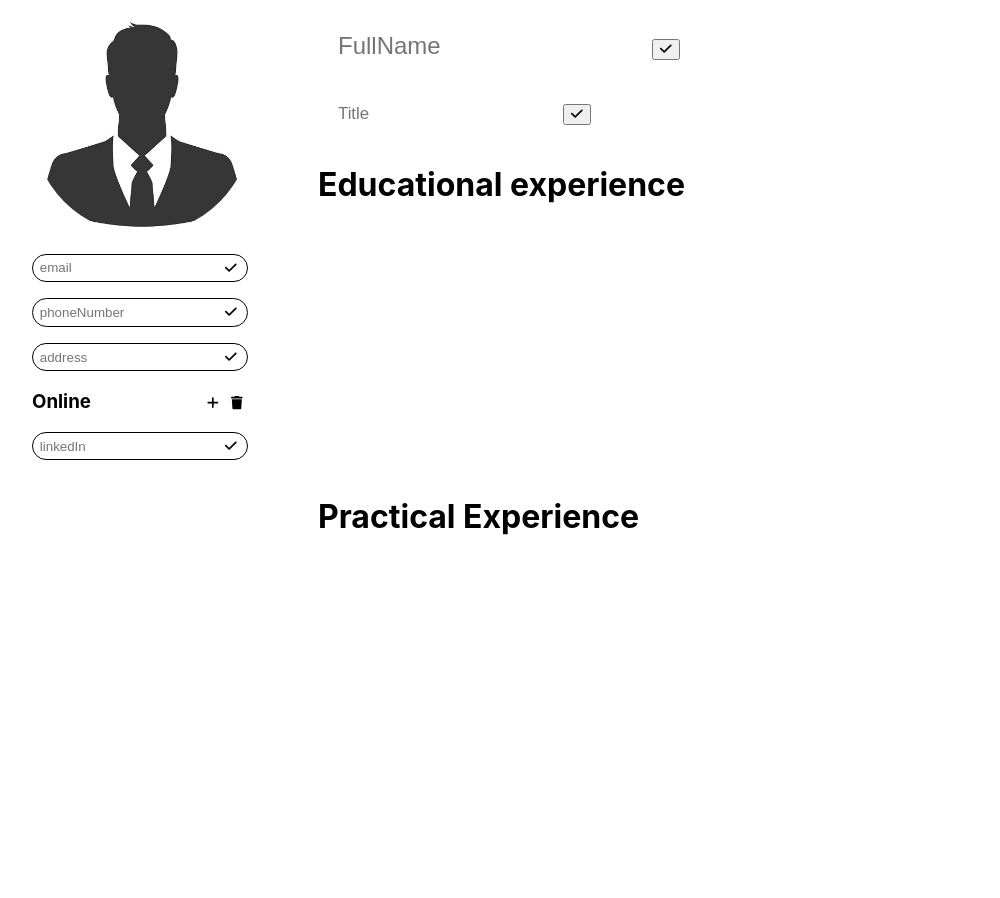
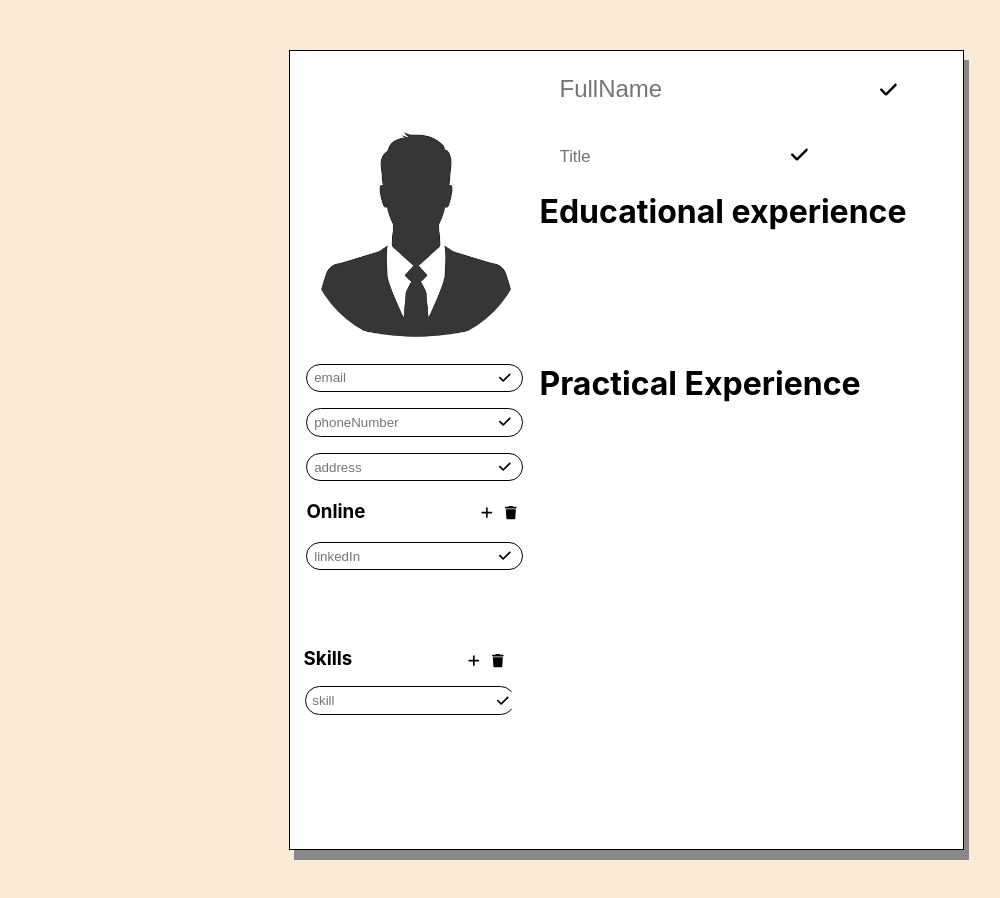
Before and after one commit to AhmedSaadKader/cv-project, a React (Create React App) app: page / in a window 1280 px wide. Shown: the whole page, without its empty margins (14-1014 px from the left). Before the commit the page ends 816 px from the top, so only its background shows below. Built offline with nearby package versions, Linux system fonts and the light colour scheme.

Commit message:
added skills section and adjusted the styling

```diff
--- a/src/App.css
+++ b/src/App.css
@@ -1,7 +1,21 @@
+* {
+  box-sizing: border-box;
+}
+
+body {
+  background-color: antiquewhite;
+}
+
 .App {
+  border: 1px solid black;
+  box-shadow:5px 10px #888888;
   display: grid;
-  grid-template-columns: minmax(300px, 1fr) minmax(300px, 5fr);
-  grid-template-rows: 1fr 3fr 3fr;
+  grid-template-columns: minmax(250px, 1fr) minmax(300px, 5fr);
+  /* grid-template-rows: 1fr 3fr 3fr 3fr 3fr; */
+  grid-template-rows: 120px minmax(min-content, max-content) ;
   height: 100vh;
-  margin: 0.5rem 2rem;
+  margin: 50px auto;
+  max-width: min-content;
+  min-width: 675px;
+  background-color: white;
 }
--- a/src/App.js
+++ b/src/App.js
@@ -3,6 +3,7 @@ import GeneralComponents from "./components/general-components/GeneralComponents
 import EducationalExperience from "./components/Education/Educational-Experience";
 import PracticalExperience from "./components/work/Practical-Experience";
 import BasicInfo from "./components/NameAndTitle/Basic-info";
+import Skills from "./components/skills/Skills";
 import { Component } from "react";
 
 class App extends Component {
@@ -10,6 +11,7 @@ class App extends Component {
     return (
       <div className="App">
         <GeneralComponents />
+        <Skills />
         <BasicInfo />
         <EducationalExperience />
         <PracticalExperience />
--- a/src/components/NameAndTitle/basicInfo.module.css
+++ b/src/components/NameAndTitle/basicInfo.module.css
@@ -16,17 +16,27 @@
     border: none;
 }
 
+.basicNameInput input:focus {
+    outline: none;
+}
+
+.basicNameInput button {
+    background-color: white;
+    border: none;
+    font-size: larger;
+}
+
 .basicTitleInput input {
     padding: 0.25rem;
     font-size: 1.05rem;
     border: none;
 }
 
-.basicInput input:focus {
+.basicTitleInput input:focus {
     outline: none;
 }
 
-.basicInput button {
+.basicTitleInput button {
     background-color: white;
     border: none;
     font-size: larger;
--- a/src/components/general-components/general.module.css
+++ b/src/components/general-components/general.module.css
@@ -1,6 +1,7 @@
 
 .generalInformation {
     grid-row: 1/4;
+    margin: auto;
 }
 
 .generalInformation fieldset{
--- /dev/null
+++ b/src/components/skills/Skills.js
@@ -0,0 +1,72 @@
+import React, { Component } from "react";
+import InputAndResult from "../basicComponents/InputAndResult";
+import wrapper from "../basicComponents/Wrapper";
+import styles from "./skills.module.css";
+import { FontAwesomeIcon } from "@fortawesome/react-fontawesome";
+import { faCheck } from "@fortawesome/free-solid-svg-icons";
+import { faPen } from "@fortawesome/free-solid-svg-icons";
+import { faPlus } from "@fortawesome/free-solid-svg-icons";
+import { faTrash } from "@fortawesome/free-solid-svg-icons";
+import wrapperComponent from "../basicComponents/Wrapper";
+
+const inputSkillStyle = styles.skillsInput;
+const displaySkillStyle = styles.skillsDisplayDiv;
+const checkIcon = <FontAwesomeIcon icon={faCheck} />;
+const editIcon = <FontAwesomeIcon icon={faPen} />;
+const addIcon = <FontAwesomeIcon icon={faPlus} />;
+const deleteIcon = <FontAwesomeIcon icon={faTrash} />;
+
+const SkillElement = wrapperComponent(InputAndResult, "skill", checkIcon, editIcon, inputSkillStyle, displaySkillStyle);
+
+class Skills extends Component {
+  constructor(props) {
+    super(props);
+    this.state = {
+      totalSkills: [{ skill: SkillElement, id: 0 }],
+    };
+  }
+
+  addLink = () => {
+    if (this.state.totalSkills.length < 3) {
+      const NewSkill = wrapperComponent(
+        InputAndResult,
+        "skill",
+        checkIcon,
+        editIcon,
+        inputSkillStyle,
+        displaySkillStyle,
+        deleteIcon
+      );
+      const linkWithID = { skill: NewSkill, id: this.state.totalSkills.length };
+      this.setState({
+        totalSkills: this.state.totalSkills.concat(linkWithID),
+      });
+    }
+  };
+
+  deleteLink = () => {
+    this.setState({
+      totalSkills: this.state.totalSkills.slice(0, -1),
+    });
+  };
+
+  render() {
+    return (
+      <div className={styles.skillsDiv}>
+        <h3 className={styles.skillsTitle}>
+          Skills
+          <div>
+            <button onClick={this.addLink}>{addIcon}</button>
+            <button onClick={this.deleteLink}>{deleteIcon}</button>
+          </div>
+        </h3>
+        {this.state.totalSkills.map((item) => {
+          const A = item.skill;
+          return <A key={item.id} />;
+        })}
+      </div>
+    );
+  }
+}
+
+export default Skills;
--- /dev/null
+++ b/src/components/skills/skills.module.css
@@ -0,0 +1,54 @@
+.skillsDiv {
+    grid-row: 4/5;
+}
+
+.skillsTitle {
+    margin: 0;
+    display: flex;
+    justify-content: space-between;
+    max-width: 220px;
+    padding-inline-start: 0.75em;
+
+}
+
+.skillsTitle button {
+    border: none;
+    background-color: white;
+}
+
+.skillsInput {
+    display: flex;
+    margin-top: 1rem;
+    border: 1px solid black;
+    padding: 0.3rem;
+    border-radius: 30px;
+    max-width: 210px;
+    margin-left: 15px;
+}
+
+.skillsInput input {
+    border: none;
+    max-width: 200px;
+}
+
+.skillsInput input:focus {
+    outline: none;
+}
+
+.skillsInput button {
+    background-color: white;
+    border: none;
+}
+
+.skillsDisplayDiv {
+    display: flex;
+    justify-content: space-between;
+    margin-top: 1rem;
+    padding: 0.3rem;
+    max-width: 200px;
+}
+
+.skillsDisplayDiv button {
+    border: none;
+    background-color: white;
+}
```
